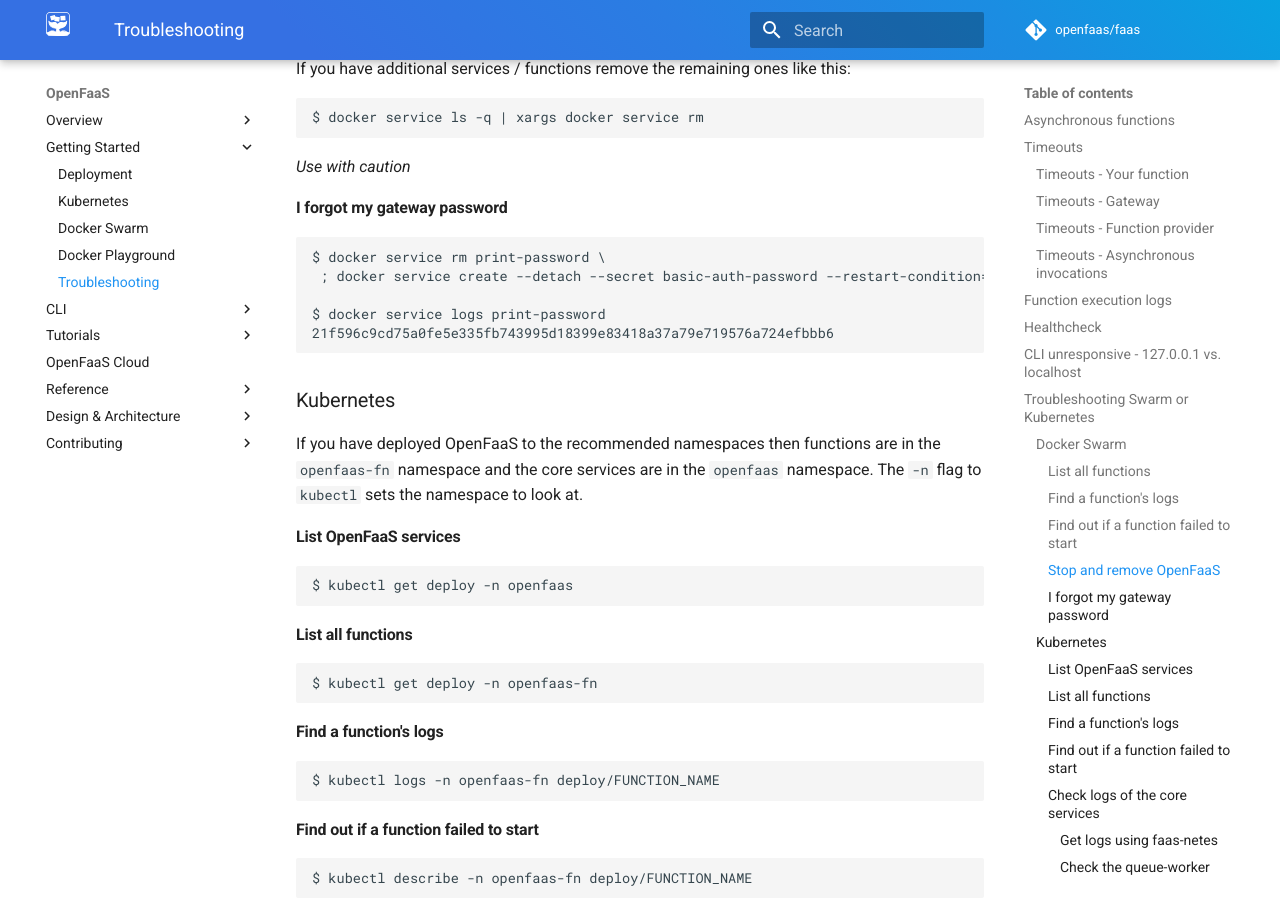
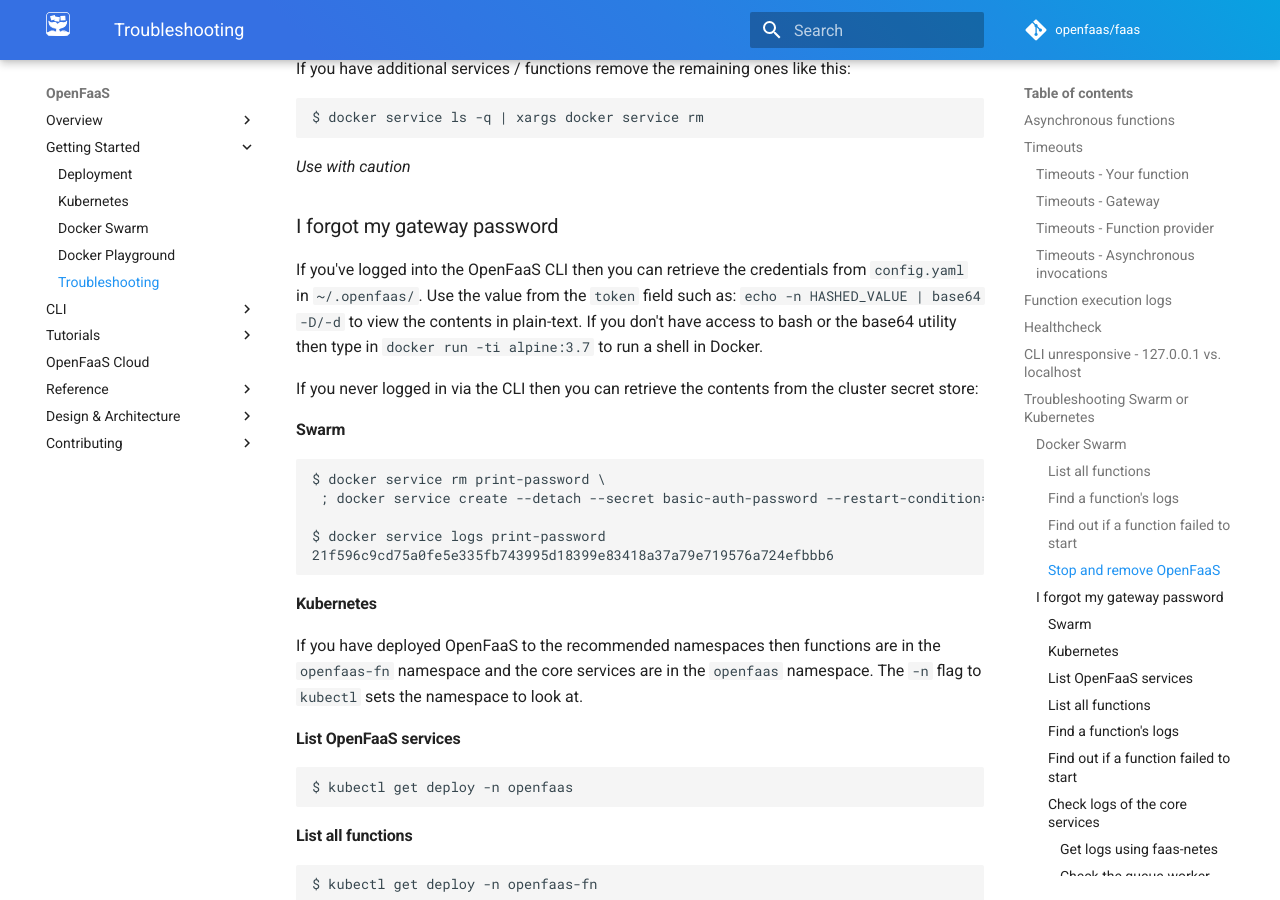
Before and after one commit to openfaas/docs, an MkDocs documentation site: the page built from docs/deployment/troubleshooting.md, in a window 1280 px wide and 900 px high, scrolled down 4614 px. Built offline with MkDocs 1.6.1 and Material for MkDocs 9.7.7, drawn with Linux system fonts in a browser that asks for light colours; comment, search, counter and statistics services are not loaded.

Commit message:
Show credential store in home directory
Adding in response to query on the following issue:

https://github.com/openfaas/faas/issues/825

Signed-off-by: Alex Ellis (VMware) <alexellis2@gmail.com>

````diff
--- a/docs/deployment/troubleshooting.md
+++ b/docs/deployment/troubleshooting.md
@@ -203,7 +203,13 @@ $ docker service ls -q | xargs docker service rm
 
 _Use with caution_
 
-#### I forgot my gateway password
+### I forgot my gateway password
+
+If you've logged into the OpenFaaS CLI then you can retrieve the credentials from `config.yaml` in `~/.openfaas/`. Use the value from the `token` field such as: `echo -n HASHED_VALUE | base64 -D/-d` to view the contents in plain-text. If you don't have access to bash or the base64 utility then type in `docker run -ti alpine:3.7` to run a shell in Docker.
+
+If you never logged in via the CLI then you can retrieve the contents from the cluster secret store:
+
+#### Swarm
 
 ```
 $ docker service rm print-password \
@@ -213,7 +219,7 @@ $ docker service logs print-password
 21f596c9cd75a0fe5e335fb743995d18399e83418a37a79e719576a724efbbb6
 ```
 
-### Kubernetes
+#### Kubernetes
 
 If you have deployed OpenFaaS to the recommended namespaces then functions are in the `openfaas-fn` namespace and the core services are in the `openfaas` namespace. The `-n` flag to `kubectl` sets the namespace to look at.
 
````
